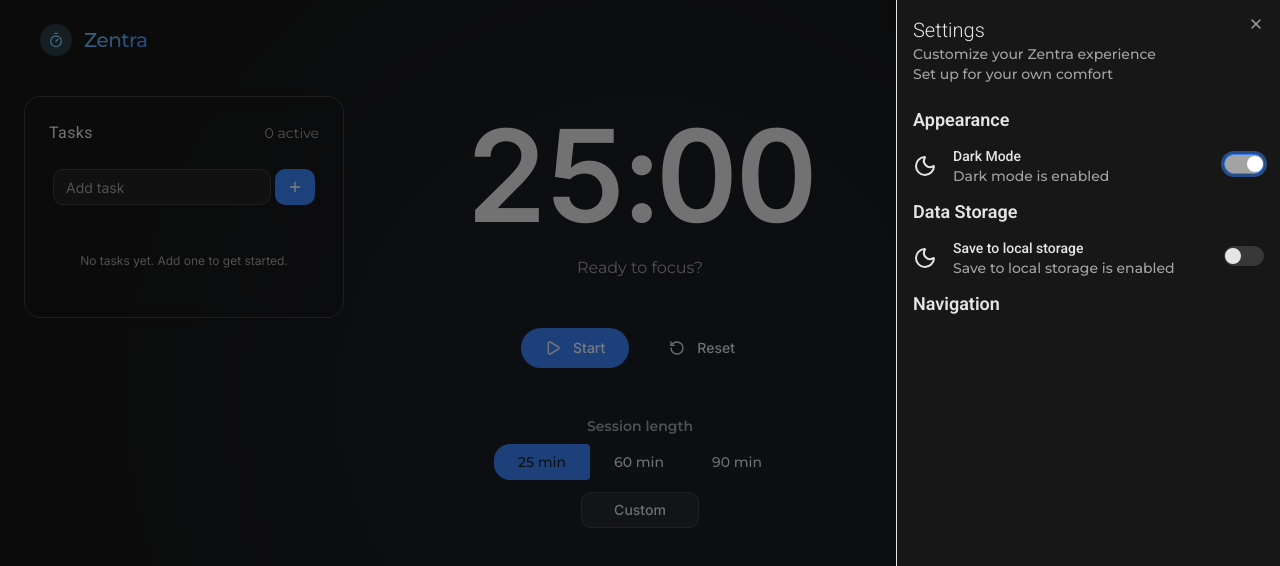
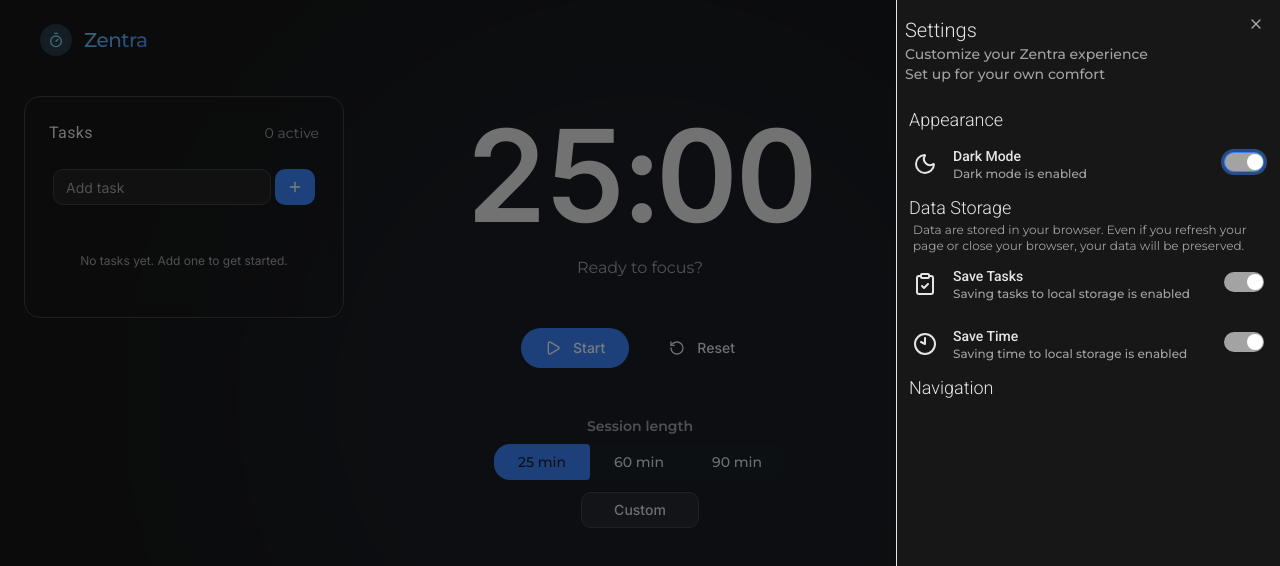
Before and after one commit to Marmo77/Zentra, a React (Vite) app: page /app in a window 1280 px wide. Both pictures are taken after a click on the element 1224 px from the left and 40 px from the top of the page. Shown: the top 566 px of the page. Built offline with nearby package versions, Linux system fonts and the light colour scheme.

Commit message:
data storage settings

```diff
--- a/src/components/MainApp/MainApp.tsx
+++ b/src/components/MainApp/MainApp.tsx
@@ -23,6 +23,14 @@ const MainApp = ({
   });
 
   console.log(darkMode);
+
+  useEffect(() => {
+    if (localStorage.getItem("userSettings") === null) {
+      localStorage.setItem("userSettings", JSON.stringify(userSettings));
+    } else {
+      setUserSettings(JSON.parse(localStorage.getItem("userSettings") || "{}"));
+    }
+  }, []);
 
   useEffect(() => {
     if (userSettings.saveToLocalStorage) {
@@ -69,7 +77,12 @@ const MainApp = ({
         }}
         className="absolute top-1/2 left-1/2 -translate-x-1/2 -translate-y-1/2 w-[800px] h-[800px] bg-primary/20 rounded-full blur-[120px] inset-0 overflow-hidden pointer-events-none"
       />
-      <FocusNav darkMode={darkMode} setDarkMode={setDarkMode} />
+      <FocusNav
+        darkMode={darkMode}
+        setDarkMode={setDarkMode}
+        userSettings={userSettings}
+        setUserSettings={setUserSettings}
+      />
       <div className="max-w-7xl mx-auto px-6">
         {/* DESKTOP */}
         <div className="hidden lg:grid lg:grid-cols-[320px_1fr_320px] gap-8 items-start">
--- a/src/components/MainApp/Navigation.tsx
+++ b/src/components/MainApp/Navigation.tsx
@@ -4,13 +4,18 @@ import { useState, useEffect } from "react";
 import { useNavigate } from "react-router-dom";
 import { Sheet, SheetContent, SheetTrigger } from "../ui/sheet";
 import SettingsFocus from "./SettingsFocus";
+import type { UserSettings } from "@/types/types";
 
 const Navigation = ({
   darkMode,
   setDarkMode,
+  userSettings,
+  setUserSettings,
 }: {
   darkMode: boolean;
   setDarkMode: React.Dispatch<React.SetStateAction<boolean>>;
+  userSettings: UserSettings;
+  setUserSettings: React.Dispatch<React.SetStateAction<UserSettings>>;
 }) => {
   const navigate = useNavigate();
   const [currentTime, setCurrentTime] = useState(new Date());
@@ -58,7 +63,12 @@ const Navigation = ({
               </div>
             </SheetTrigger>
             <SheetContent>
-              <SettingsFocus darkMode={darkMode} setDarkMode={setDarkMode} />
+              <SettingsFocus
+                darkMode={darkMode}
+                setDarkMode={setDarkMode}
+                userSettings={userSettings}
+                setUserSettings={setUserSettings}
+              />
             </SheetContent>
           </Sheet>
         </div>
--- a/src/components/MainApp/SettingsFocus.tsx
+++ b/src/components/MainApp/SettingsFocus.tsx
@@ -1,16 +1,41 @@
 import { SheetDescription, SheetHeader, SheetTitle } from "../ui/sheet";
 import { AppConstants } from "@/data/constants";
-import { Moon } from "lucide-react";
+import { ClipboardCheck, Clock10, Moon } from "lucide-react";
 import { Switch } from "../ui/switch";
 import { Label } from "../ui/label";
+import type { UserSettings } from "@/types/types";
+import { useEffect } from "react";
 
 const SettingsFocus = ({
   darkMode,
   setDarkMode,
+  userSettings,
+  setUserSettings,
 }: {
   darkMode: boolean;
   setDarkMode: React.Dispatch<React.SetStateAction<boolean>>;
+  userSettings: UserSettings;
+  setUserSettings: React.Dispatch<React.SetStateAction<UserSettings>>;
 }) => {
+  useEffect(() => {
+    localStorage.setItem("userSettings", JSON.stringify(userSettings));
+  }, [userSettings.saveToLocalStorage, userSettings.saveTime]);
+
+  const handleLocalStorageToggle = () => {
+    setUserSettings({
+      ...userSettings,
+      saveToLocalStorage: !userSettings.saveToLocalStorage,
+    });
+    localStorage.setItem("userSettings", JSON.stringify(userSettings));
+  };
+  const handleSaveTimeToggle = () => {
+    setUserSettings({
+      ...userSettings,
+      saveTime: !userSettings.saveTime,
+    });
+    localStorage.setItem("userSettings", JSON.stringify(userSettings));
+  };
+
   return (
     <SheetHeader>
       <SheetTitle>
@@ -24,17 +49,42 @@ const SettingsFocus = ({
           </p>
         </SheetDescription>
       </SheetTitle>
-      <div className="py-4">
+      <div className="py-4 px-1">
         {/* APPEARANCE */}
+        <Appearance darkMode={darkMode} setDarkMode={setDarkMode} />
+        {/* Data Storage */}
+        <DataStorage
+          userSettings={userSettings}
+          setUserSettings={setUserSettings}
+          handleLocalStorageToggle={handleLocalStorageToggle}
+          handleSaveTimeToggle={handleSaveTimeToggle}
+        />
+        {/* Navigation */}
         <div className="flex flex-col">
-          <h3 className="text-lg font-semibold">Appearance</h3>
+          <h3 className="text-lg font-light">Navigation</h3>
+        </div>
+      </div>
+    </SheetHeader>
+  );
+};
+
+const Appearance = ({
+  darkMode,
+  setDarkMode,
+}: {
+  darkMode: boolean;
+  setDarkMode: React.Dispatch<React.SetStateAction<boolean>>;
+}) => {
+  return (
+    <div className="flex flex-col">
+      <h3 className="text-lg font-light">Appearance</h3>
       {/* DARK MODE */}
-          <div className="flex justify-between items-center py-3">
+      <div className="flex justify-between items-center py-3 px-1">
         <Label htmlFor="dark-mode" className="flex items-center gap-4">
           <Moon />
           <div className="flex flex-col">
             <h4 className="text-sm font-medium">Dark Mode</h4>
-                <p className="text-sm text-muted-foreground">
+            <p className="text-xs text-muted-foreground">
               Dark mode is {darkMode ? "enabled" : "disabled"}
             </p>
           </div>
@@ -48,35 +98,73 @@ const SettingsFocus = ({
         </div>
       </div>
     </div>
-        {/* Data Storage */}
+  );
+};
+
+const DataStorage = ({
+  userSettings,
+  setUserSettings,
+  handleLocalStorageToggle,
+  handleSaveTimeToggle,
+}: {
+  userSettings: UserSettings;
+  setUserSettings: React.Dispatch<React.SetStateAction<UserSettings>>;
+  handleLocalStorageToggle: () => void;
+  handleSaveTimeToggle: () => void;
+}) => {
+  return (
     <div className="flex flex-col">
-          <h3 className="text-lg font-semibold">Data Storage</h3>
-          {/* Save to local storage */}
-          <div className="flex justify-between items-center py-3">
-            <Label
-              htmlFor="save-to-local-storage"
-              className="flex items-center gap-4"
-            >
-              <Moon />
+      <h3 className="text-lg font-light">Data Storage</h3>
+      <p className="text-xs px-1 text-muted-foreground">
+        Data are stored in your browser. Even if you refresh your page or close
+        your browser, your data will be preserved.
+      </p>
+      {/* Save Tasks */}
+      <div className="flex justify-between items-center py-3 px-1">
+        <Label htmlFor="save-tasks" className="flex items-center gap-4">
+          <ClipboardCheck />
           <div className="flex flex-col">
-                <h4 className="text-sm font-medium">Save to local storage</h4>
-                <p className="text-sm text-muted-foreground">
-                  Save to local storage is enabled
+            <h4 className="text-sm font-medium">Save Tasks</h4>
+            <p className="text-xs text-muted-foreground">
+              Saving tasks to local storage is{" "}
+              {userSettings.saveToLocalStorage ? "enabled" : "disabled"}
             </p>
           </div>
         </Label>
         <div>
-              <Switch id="save-to-local-storage" />
+          <Switch
+            id="save-tasks"
+            checked={userSettings.saveToLocalStorage}
+            onCheckedChange={handleLocalStorageToggle}
+          />
+        </div>
+      </div>
+      {/* Save Time */}
+      <div className="flex justify-between items-center py-3 px-1">
+        <Label htmlFor="save-time" className="flex items-center gap-4">
+          <Clock10 />
+          <div className="flex flex-col">
+            <h4 className="text-sm font-medium">Save Time</h4>
+            <p className="text-xs text-muted-foreground">
+              Saving time to local storage is{" "}
+              {userSettings.saveTime ? "enabled" : "disabled"}
+            </p>
+          </div>
+        </Label>
+        <div>
+          <Switch
+            id="save-time"
+            checked={userSettings.saveTime}
+            onCheckedChange={handleSaveTimeToggle}
+          />
         </div>
       </div>
     </div>
-        {/* Navigation */}
-        <div className="flex flex-col">
-          <h3 className="text-lg font-semibold">Navigation</h3>
-        </div>
-      </div>
-    </SheetHeader>
   );
 };
 
+const Navigation = () => {
+  return <div></div>;
+};
+
 export default SettingsFocus;
--- a/src/components/ui/sheet.tsx
+++ b/src/components/ui/sheet.tsx
@@ -1,29 +1,29 @@
-import * as React from "react"
-import * as SheetPrimitive from "@radix-ui/react-dialog"
-import { XIcon } from "lucide-react"
+import * as React from "react";
+import * as SheetPrimitive from "@radix-ui/react-dialog";
+import { XIcon } from "lucide-react";
 
-import { cn } from "@/lib/utils"
+import { cn } from "@/lib/utils";
 
 function Sheet({ ...props }: React.ComponentProps<typeof SheetPrimitive.Root>) {
-  return <SheetPrimitive.Root data-slot="sheet" {...props} />
+  return <SheetPrimitive.Root data-slot="sheet" {...props} />;
 }
 
 function SheetTrigger({
   ...props
 }: React.ComponentProps<typeof SheetPrimitive.Trigger>) {
-  return <SheetPrimitive.Trigger data-slot="sheet-trigger" {...props} />
+  return <SheetPrimitive.Trigger data-slot="sheet-trigger" {...props} />;
 }
 
 function SheetClose({
   ...props
 }: React.ComponentProps<typeof SheetPrimitive.Close>) {
-  return <SheetPrimitive.Close data-slot="sheet-close" {...props} />
+  return <SheetPrimitive.Close data-slot="sheet-close" {...props} />;
 }
 
 function SheetPortal({
   ...props
 }: React.ComponentProps<typeof SheetPrimitive.Portal>) {
-  return <SheetPrimitive.Portal data-slot="sheet-portal" {...props} />
+  return <SheetPrimitive.Portal data-slot="sheet-portal" {...props} />;
 }
 
 function SheetOverlay({
@@ -39,7 +39,7 @@ function SheetOverlay({
       )}
       {...props}
     />
-  )
+  );
 }
 
 function SheetContent({
@@ -48,7 +48,7 @@ function SheetContent({
   side = "right",
   ...props
 }: React.ComponentProps<typeof SheetPrimitive.Content> & {
-  side?: "top" | "right" | "bottom" | "left"
+  side?: "top" | "right" | "bottom" | "left";
 }) {
   return (
     <SheetPortal>
@@ -76,17 +76,17 @@ function SheetContent({
         </SheetPrimitive.Close>
       </SheetPrimitive.Content>
     </SheetPortal>
-  )
+  );
 }
 
 function SheetHeader({ className, ...props }: React.ComponentProps<"div">) {
   return (
     <div
       data-slot="sheet-header"
-      className={cn("flex flex-col gap-1.5 p-4", className)}
+      className={cn("flex flex-col gap-1.5 py-4 px-2", className)}
       {...props}
     />
-  )
+  );
 }
 
 function SheetFooter({ className, ...props }: React.ComponentProps<"div">) {
@@ -96,7 +96,7 @@ function SheetFooter({ className, ...props }: React.ComponentProps<"div">) {
       className={cn("mt-auto flex flex-col gap-2 p-4", className)}
       {...props}
     />
-  )
+  );
 }
 
 function SheetTitle({
@@ -109,7 +109,7 @@ function SheetTitle({
       className={cn("text-foreground font-semibold", className)}
       {...props}
     />
-  )
+  );
 }
 
 function SheetDescription({
@@ -122,7 +122,7 @@ function SheetDescription({
       className={cn("text-muted-foreground text-sm", className)}
       {...props}
     />
-  )
+  );
 }
 
 export {
@@ -134,4 +134,4 @@ export {
   SheetFooter,
   SheetTitle,
   SheetDescription,
-}
+};
```
Lines whose indentation alone changed are shown as unchanged.
